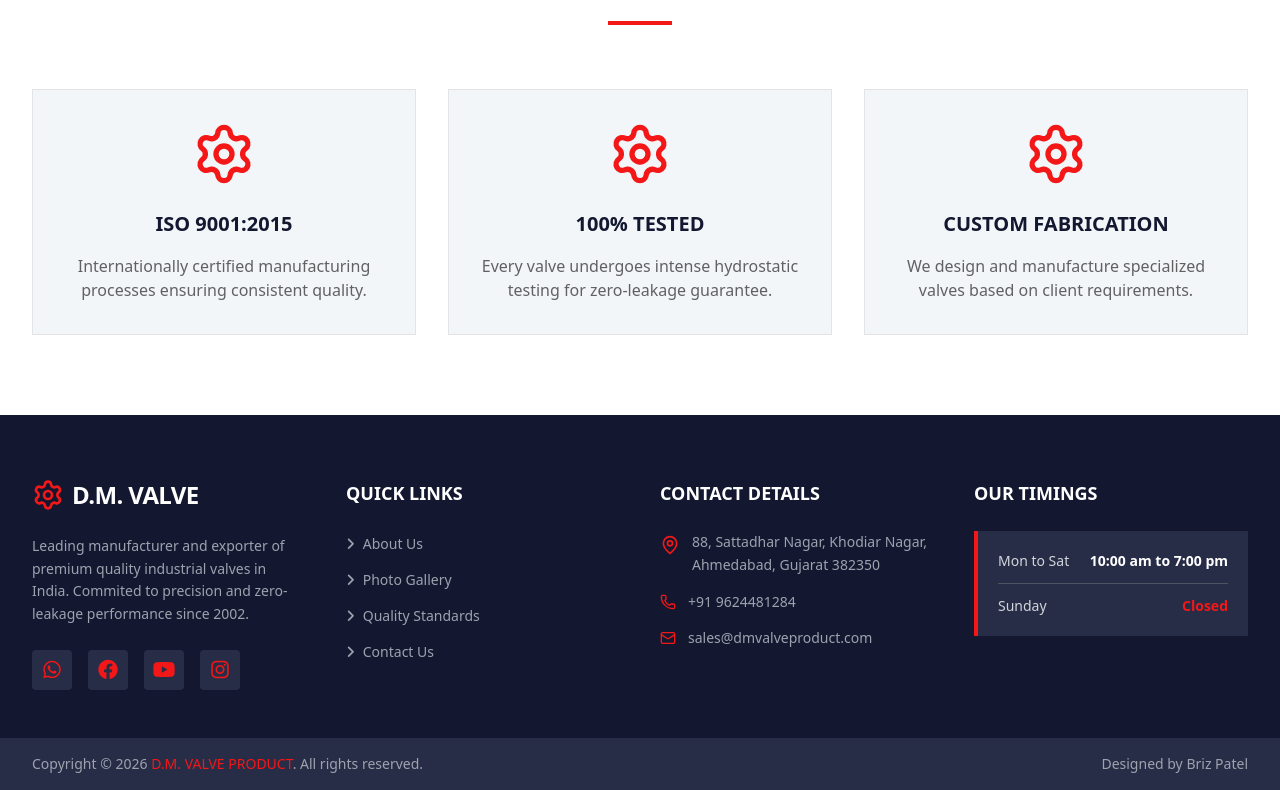
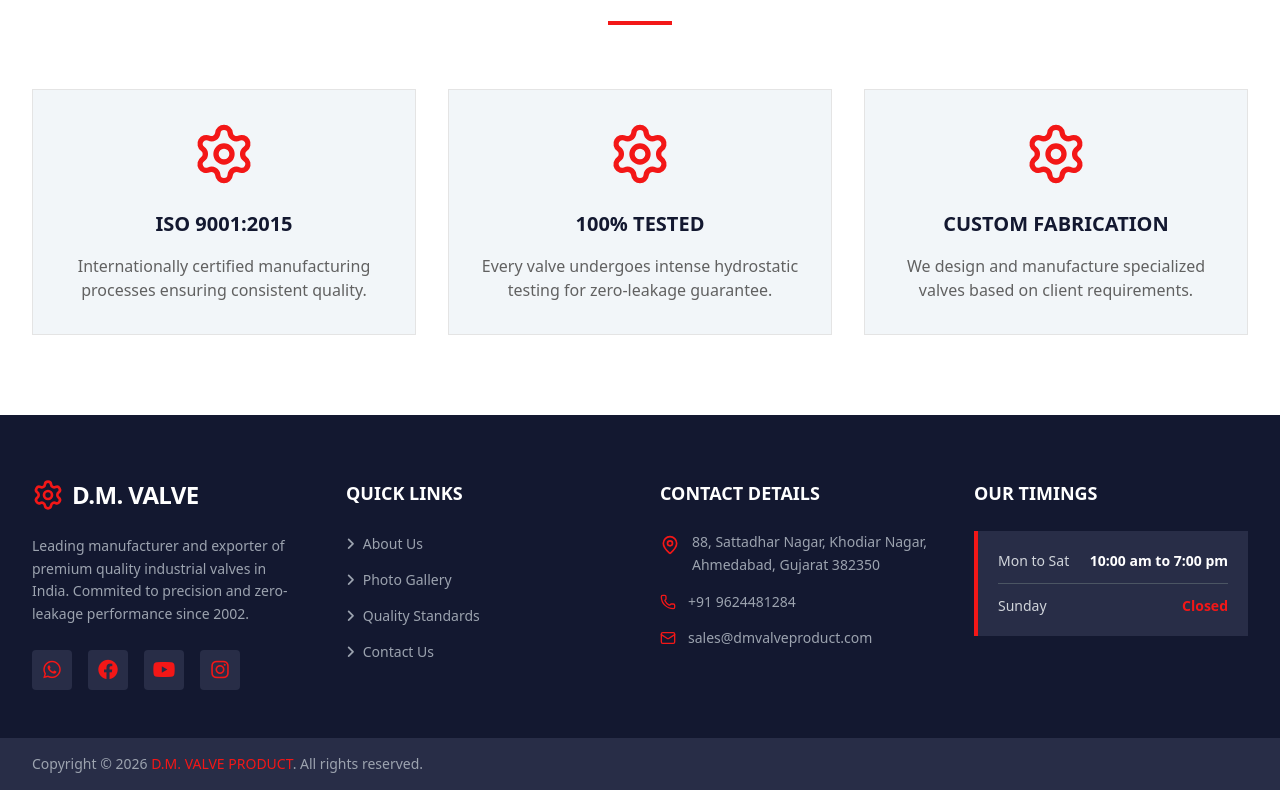
Before and after one commit to kananibrijeshkumar-dev/valve-demo, a React (Vite) app: page / in a window 1280 px wide. Shown: the part 1015-1805 px from the top of the page. Built offline with nearby package versions, Linux system fonts and the light colour scheme.

Commit message:
Remove designer credit from footer

```diff
--- a/src/components/Footer.jsx
+++ b/src/components/Footer.jsx
@@ -89,9 +89,6 @@ export default function Footer() {
             <p className="text-gray-400 mb-2 md:mb-0">
               Copyright © {new Date().getFullYear()} <span className="text-classic-red">D.M. VALVE PRODUCT</span>. All rights reserved.
             </p>
-            <p className="text-gray-400">
-              Designed by Briz Patel
-            </p>
           </div>
         </div>
       </div>
```
